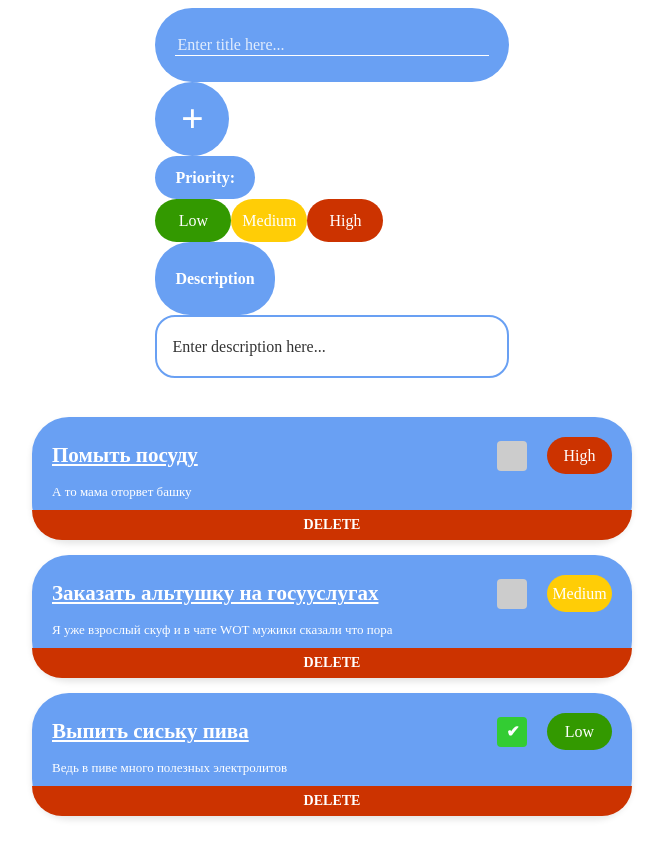
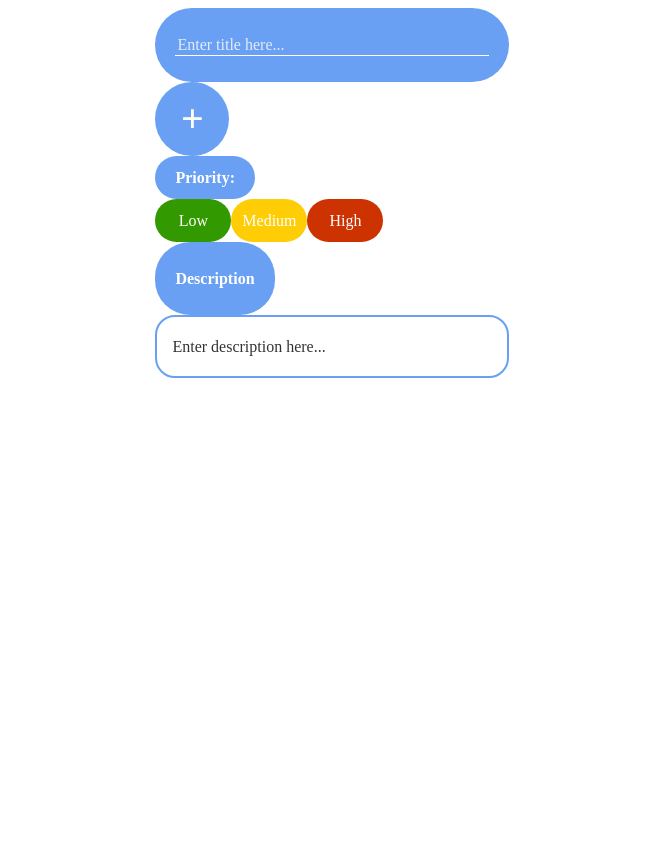
Before and after one commit to givsty/To-Do-List, a React (Vite) app: page / in a window 1280 px wide. Shown: the whole page, without its empty margins (308-971 px from the left). After the commit the page ends 808 px from the top, so only its background shows below. Built offline with nearby package versions, Linux system fonts and the light colour scheme.

Commit message:
feat-003: Add Mobx (#5)
* feat-002: Add IndexedDB Service

* feat-003: Add Mobx

```diff
--- a/package.json
+++ b/package.json
@@ -15,7 +15,8 @@
     "@emotion/styled": "^11.14.0",
     "@hookform/resolvers": "^3.9.1",
     "joi": "^17.13.3",
-    "mobx-react": "^9.1.1",
+    "mobx": "^6.13.5",
+    "mobx-react": "^9.2.0",
     "react": "^18.3.1",
     "react-dom": "^18.3.1",
     "react-hook-form": "^7.54.1"
--- a/src/pages/main/ui/CardsList/CardsList.tsx
+++ b/src/pages/main/ui/CardsList/CardsList.tsx
@@ -1,49 +1,27 @@
+import { observer } from 'mobx-react';
 import { TaskCard } from '../../../../shared/ui/TaskCard/TaskCard';
 import { TaskListContainer } from './styles';
+import { taskStore } from '../../../../shared/store';
 
-export const CardList = () => {
-  const taskCardsArray: Array<TaskCard> = [
-    {
-      id: 1,
-      title: 'Помыть посуду',
-      description: 'А то мама оторвет башку',
-      priority: 'high',
-      status: false,
-    },
-    {
-      id: 2,
-      title: 'Заказать альтушку на госууслугах',
-      description: 'Я уже взрослый скуф и в чате WOT мужики сказали что пора',
-      priority: 'medium',
-      status: false,
-    },
-    {
-      id: 3,
-      title: 'Выпить сиську пива',
-      description: 'Ведь в пиве много полезных электролитов',
-      priority: 'low',
-      status: true,
-    },
-  ];
+export const CardList = observer(() => {
+  const { tasks } = taskStore;
 
   return (
     <TaskListContainer>
-      {taskCardsArray.length > 0 &&
-        taskCardsArray.map((card) => (
+      {tasks.length > 0 &&
+        tasks.map((card) => (
           <TaskCard
             key={card.id}
             title={card.title}
             description={card.description}
             priority={card.priority}
             status={card.status}
-            onDelete={() => {
-              console.log(`Task with id ${card.id} deleted`);
-            }}
-            onStatusChange={(newStatus) => {
-              console.log(`${newStatus}`);
-            }}
+            onDelete={() => taskStore.deleteTask(card.id)}
+            onStatusChange={(newStatus) =>
+              taskStore.updateTask({ ...card, status: newStatus })
+            }
           />
         ))}
     </TaskListContainer>
   );
-};
+});
--- a/src/pages/main/ui/CreateTaskForm/CreateTaskForm.tsx
+++ b/src/pages/main/ui/CreateTaskForm/CreateTaskForm.tsx
@@ -9,12 +9,8 @@ import {
   StyledPriorityLabel,
 } from './styles';
 import { TaskPriorityChip } from '../../../../shared/ui/TaskPriorityChip/TaskPriorityChip';
-
-type FormValues = {
-  title: string;
-  priority: 'low' | 'medium' | 'high';
-  description: string;
-};
+import { taskStore } from '../../../../shared/store';
+import { Task } from '../../../../entities/task';
 
 const validationSchema = Joi.object({
   title: Joi.string().min(3).max(40).required().messages({
@@ -31,6 +27,7 @@ const validationSchema = Joi.object({
     'string.min': 'Description must be at least 3 characters',
     'string.max': 'Description must not exceed 300 characters',
   }),
+  status: Joi.boolean(),
 });
 
 export const CreateTaskForm = () => {
@@ -38,21 +35,26 @@ export const CreateTaskForm = () => {
     register,
     handleSubmit,
     formState: { errors, isSubmitting },
-  } = useForm<FormValues>({
+    reset,
+  } = useForm<Task>({
     resolver: joiResolver(validationSchema),
     defaultValues: {
       title: '',
       priority: 'low',
       description: '',
+      status: false,
     },
   });
 
-  const onSubmit: SubmitHandler<FormValues> = (data) => {
-    console.log(data);
+  const onSubmit: SubmitHandler<Task> = (data) => {
+    taskStore.addTask(data);
+    reset();
   };
 
   return (
-    <form onSubmit={handleSubmit(onSubmit)}>
+    <form
+      onSubmit={handleSubmit(onSubmit)}
+    >
       <TitleInput
         placeholder="Enter title here..."
         id="title"
--- /dev/null
+++ b/src/shared/store.ts
@@ -0,0 +1,39 @@
+import { makeAutoObservable } from 'mobx';
+import { IIndexedDBService, IndexedDBService } from './database';
+import { Task } from '../entities/task';
+
+class TaskStore {
+  tasks: Task[] = [];
+  dbService: IIndexedDBService;
+
+  constructor(dbService: IIndexedDBService) {
+    makeAutoObservable(this);
+    this.dbService = dbService;
+    this.loadTasks();
+  }
+
+  async loadTasks() {
+    this.tasks = await this.dbService.getTasks();
+  }
+
+  async addTask(task: Omit<Task, 'id'>) {
+    const id = await this.dbService.addTask(task);
+    this.tasks.push({ id, ...task });
+  }
+
+  async updateTask(updatedTask: Task) {
+    await this.dbService.updateTask(updatedTask);
+    this.tasks = this.tasks.map((task) => (task.id === updatedTask.id ? updatedTask : task));
+  }
+
+  async deleteTask(id: number) {
+    console.log('delete');
+    await this.dbService.deleteTask(id);
+    this.tasks = this.tasks.filter((task) => task.id !== id);
+  }
+}
+
+const dbService = new IndexedDBService('TodoDB', 'tasks');
+const taskStore = new TaskStore(dbService);
+
+export { taskStore };
```
Also changed, not shown: 1 other file (tests, documents, lock files or other folders).
